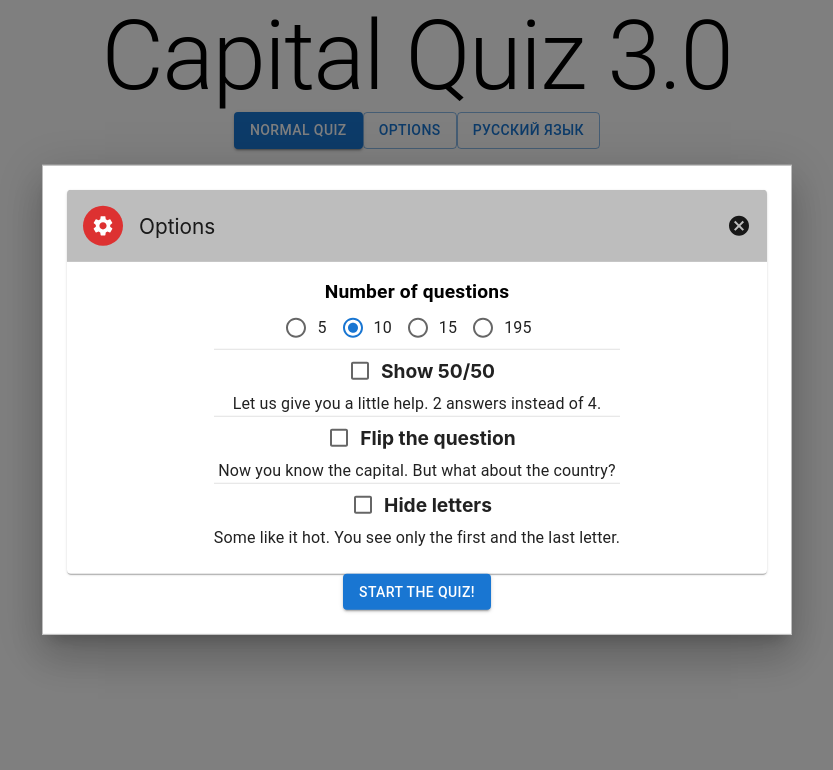
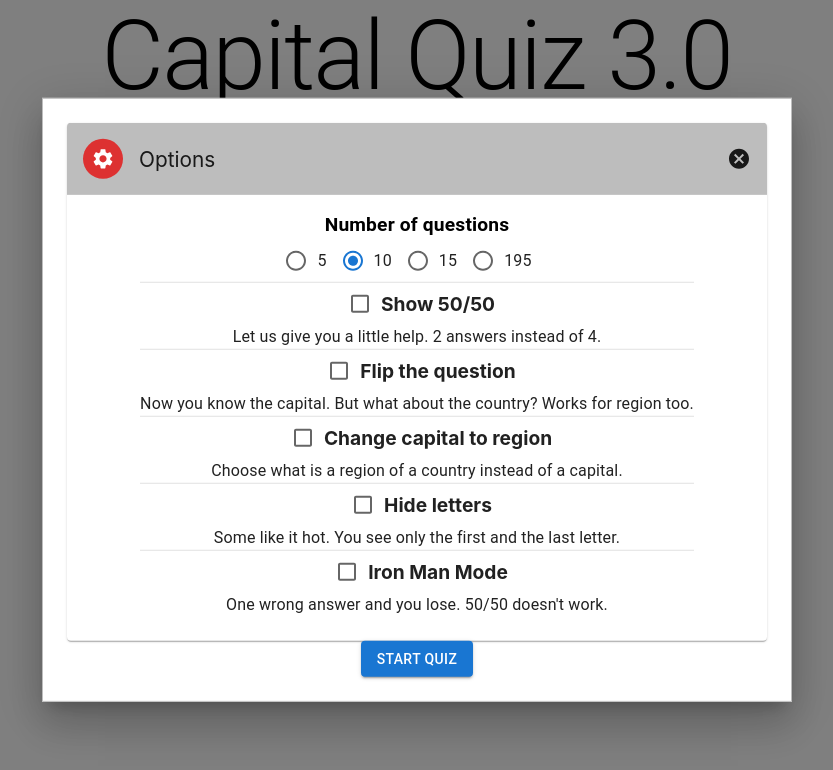
Before and after one commit to Vozika/new-super-quiz, a React (Create React App) app: page / in a window 1280 px wide. Both pictures are taken after a click on the button "OPTIONS". Shown: the top 770 px of the page, without its empty margins (223-1056 px from the left). Built offline with nearby package versions, Linux system fonts and the light colour scheme.

Commit message:
That's All?

```diff
--- a/src/App.js
+++ b/src/App.js
@@ -43,17 +43,24 @@ import {
   setLessAnswers,
   setInterfaceText,
   setTranslations,
+  setShow5050,
 } from "./features/options/optionsSlice";
 
-import { setIsButtonClicked } from "./features/utilities/utilitiesSlice";
+import {
+  setIsButtonClicked,
+  setLocalStorageData,
+} from "./features/utilities/utilitiesSlice";
 
 function App() {
   const dispatch = useDispatch();
+
   const { start, main, finish } = useSelector((store) => store.structure);
   const { data, usedData, subject, object } = useSelector(
     (store) => store.engine
   );
-  const { isButtonClicked } = useSelector((store) => store.utilities);
+  const { isButtonClicked, localStorageData } = useSelector(
+    (store) => store.utilities
+  );
   const { currentQuestion } = useSelector((store) => store.score);
   const {
     numberOfQuestions,
@@ -62,6 +69,9 @@ function App() {
     RU,
     translations,
     flip,
+    region,
+    ironMan,
+    lessAnswers,
   } = useSelector((store) => store.options);
 
   // Standart function for a random number
@@ -127,6 +137,9 @@ function App() {
         );
 
         if (
+          //For flip and region both
+          itemFromData[object].translations.en !==
+            usedData[usedData.length - 1][object].translations.en &&
           itemFromData[subject].translations.en !==
             usedData[usedData.length - 1][subject].translations.en &&
           wrongAnswers.find(
@@ -155,9 +168,21 @@ function App() {
   }
 
   function questionText() {
-    const questionText = flip
-      ? interfaceText.QUESTION_TEXT_FLIP
-      : interfaceText.QUESTION_TEXT;
+    let questionText = "";
+
+    switch (true) {
+      case flip && region:
+        questionText = interfaceText.QUESTION_REGION_TEXT_FLIP;
+        break;
+      case flip:
+        questionText = interfaceText.QUESTION_TEXT_FLIP;
+        break;
+      case region:
+        questionText = interfaceText.QUESTION_REGION_TEXT;
+        break;
+      default:
+        questionText = interfaceText.QUESTION_TEXT;
+    }
     return questionText;
   }
 
@@ -172,10 +197,21 @@ function App() {
 
   function answerClicked(isCorrect) {
     if (!isButtonClicked) {
+      if (lessAnswers) {
+        localStorage.option5050 = Number(localStorage.option5050) + 1;
+      }
       if (isCorrect) {
         dispatch(setScore());
         dispatch(setRightAnswer());
+        localStorage.rightAnswers = Number(localStorage.rightAnswers) + 1;
       } else {
+        localStorage.wrongAnswers = Number(localStorage.wrongAnswers) + 1;
+        if (ironMan) {
+          setTimeout(() => {
+            finishIronMan();
+          }, 900);
+        }
+
         dispatch(setWrongAnswer());
       }
     }
@@ -192,12 +228,28 @@ function App() {
     }
   }
 
+  function ironManToLocalStorage() {
+    if (currentQuestion > localStorage.getItem("ironManStreak")) {
+      localStorage.setItem("ironManStreak", currentQuestion);
+    }
+  }
+
   function finishQuiz() {
     if (currentQuestion === numberOfQuestions.current && main) {
+      localStorage.gamesFinished = Number(localStorage.gamesFinished) + 1;
+      if (ironMan) {
+        ironManToLocalStorage();
+      }
       dispatch(setMain(false));
       dispatch(setFinish(true));
       return;
     }
+  }
+
+  function finishIronMan() {
+    dispatch(setMain(false));
+    dispatch(setFinish(true));
+    return;
   }
 
   function clearAllScores() {
@@ -209,10 +261,12 @@ function App() {
   }
 
   function playAgain() {
+    if (ironMan) {
+      localStorage.ironManAttempts = Number(localStorage.ironManAttempts) + 1;
+    }
     clearAllScores();
     dispatch(setFinish(false));
     dispatch(setMain(true));
-
     quiz();
   }
 
@@ -227,15 +281,31 @@ function App() {
     firstSlice();
   }, []);
 
+  function toLocalStorage() {
+    Object.keys(localStorageData).map(
+      (data) => !localStorage.getItem(data) && localStorage.setItem(data, 0)
+    );
+  }
+
   useEffect(() => {
-    if (flip) {
+    setLocalStorageData();
+  }, []);
+
+  useEffect(() => {
+    toLocalStorage();
+  }, []);
+
+  useEffect(() => {
+    if (flip && !region) {
       dispatch(setSubject("name"));
       dispatch(setObject("capital"));
-    }
-  });
-
-  useEffect(() => {
-    if (!flip) {
+    } else if (flip && region) {
+      dispatch(setSubject("name"));
+      dispatch(setObject("region"));
+    } else if (region) {
+      dispatch(setSubject("region"));
+      dispatch(setObject("name"));
+    } else {
       dispatch(setSubject("capital"));
       dispatch(setObject("name"));
     }
@@ -246,12 +316,15 @@ function App() {
       dispatch(setInterfaceText(interfaceEN));
       dispatch(setTranslations("en"));
     }
+    if (RU) {
+      dispatch(setInterfaceText(interfaceRU));
+      dispatch(setTranslations("ru"));
+    }
   });
 
   useEffect(() => {
-    if (RU) {
-      dispatch(setInterfaceText(interfaceRU));
-      dispatch(setTranslations("ru"));
+    if (ironMan) {
+      dispatch(setShow5050(false));
     }
   });
 
@@ -269,12 +342,17 @@ function App() {
   }
 
   function startQuiz() {
+    if (ironMan) {
+      localStorage.ironManAttempts = Number(localStorage.ironManAttempts) + 1;
+    }
     quiz();
   }
 
+  console.log(localStorage);
+
   return (
     <div className="App">
-      {start && <Start startQuiz={startQuiz} />}
+      {start && <Start startQuiz={startQuiz} toLocalStorage={toLocalStorage} />}
       {main && (
         <>
           <Question />
--- a/src/components/options/Options.jsx
+++ b/src/components/options/Options.jsx
@@ -24,6 +24,8 @@ import {
   switchShow5050,
   switchHideLetters,
   setOptions,
+  switchRegion,
+  switchIronMan,
 } from "../../features/options/optionsSlice";
 
 import {
@@ -48,8 +50,15 @@ const style = {
 const Options = ({ startQuiz }) => {
   const dispatch = useDispatch();
 
-  const { interfaceText, numberOfQuestions, show5050, hideLetters, flip } =
-    useSelector((store) => store.options);
+  const {
+    interfaceText,
+    numberOfQuestions,
+    show5050,
+    hideLetters,
+    flip,
+    region,
+    ironMan,
+  } = useSelector((store) => store.options);
 
   return (
     <Box sx={style}>
@@ -144,7 +153,8 @@ const Options = ({ startQuiz }) => {
               disableTypography
               control={<Checkbox />}
               label={interfaceText.SHOW5050}
-              checked={show5050 ? true : false}
+              checked={show5050 && !ironMan ? true : false}
+              disabled={ironMan ? true : false}
               onChange={() => dispatch(switchShow5050())}
             />
             <Typography sx={{ fontSize: "1rem", marginBottom: 0 }}>
@@ -185,12 +195,56 @@ const Options = ({ startQuiz }) => {
               }}
               disableTypography
               control={<Checkbox />}
+              label={interfaceText.REGION}
+              checked={region ? true : false}
+              onChange={() => {
+                dispatch(switchRegion());
+              }}
+            />
+            <Typography sx={{ fontSize: "1rem", marginBottom: 0 }}>
+              {interfaceText.REGION_DESC}
+            </Typography>
+
+            <Divider sx={{ margin: 0 }} />
+
+            <FormControlLabel
+              sx={{
+                margin: 0,
+                justifyContent: "center",
+                alignItems: "center",
+                fontSize: "1.2rem",
+                fontWeight: "bold",
+              }}
+              disableTypography
+              control={<Checkbox />}
               label={interfaceText.HIDE_LETTERS}
               checked={hideLetters ? true : false}
               onChange={() => dispatch(switchHideLetters())}
             />
             <Typography sx={{ fontSize: "1rem", marginBottom: 0 }}>
               {interfaceText.HIDE_LETTERS_DESC}
+            </Typography>
+
+            <Divider sx={{ margin: 0 }} />
+
+            <FormControlLabel
+              sx={{
+                margin: 0,
+                justifyContent: "center",
+                alignItems: "center",
+                fontSize: "1.2rem",
+                fontWeight: "bold",
+              }}
+              disableTypography
+              control={<Checkbox />}
+              label={interfaceText.IRON_MAN_MODE}
+              checked={ironMan ? true : false}
+              onChange={() => {
+                dispatch(switchIronMan());
+              }}
+            />
+            <Typography sx={{ fontSize: "1rem", marginBottom: 0 }}>
+              {interfaceText.IRON_MAN_MODE_DESC}
             </Typography>
           </FormControl>
         </CardContent>
--- a/src/components/start/Start.jsx
+++ b/src/components/start/Start.jsx
@@ -7,7 +7,11 @@ import {
   setModal,
 } from "../../features/structure/structureSlice";
 
-import { switchRU } from "../../features/options/optionsSlice";
+import { switchRU, setOptions } from "../../features/options/optionsSlice";
+import {
+  setStatistics,
+  setLocalStorageData,
+} from "../../features/utilities/utilitiesSlice";
 
 import Typography from "@mui/material/Typography";
 import Button from "@mui/material/Button";
@@ -15,13 +19,13 @@ import Modal from "@mui/material/Modal";
 import Backdrop from "@mui/material/Backdrop";
 
 import Options from "../options/Options";
+import Statistics from "../statistics/Statistics";
 
-const Start = ({ startQuiz }) => {
-  const { interfaceText } = useSelector((store) => store.options);
+const Start = ({ startQuiz, toLocalStorage }) => {
+  const { interfaceText, options } = useSelector((store) => store.options);
   const { modal } = useSelector((store) => store.structure);
+  const { statistics } = useSelector((store) => store.utilities);
   const dispatch = useDispatch();
-
-
 
   return (
     <div>
@@ -32,6 +36,8 @@ const Start = ({ startQuiz }) => {
         aria-describedby="transition-modal-description"
         open={modal}
         onClose={() => {
+          dispatch(setStatistics(false));
+          dispatch(setOptions(false));
           dispatch(setModal(false));
         }}
         closeAfterTransition
@@ -41,7 +47,8 @@ const Start = ({ startQuiz }) => {
         }}
       >
         <>
-          <Options startQuiz={startQuiz} />
+          {options && <Options startQuiz={startQuiz} />}
+          {statistics && <Statistics toLocalStorage={toLocalStorage} />}
         </>
       </Modal>
 
@@ -53,15 +60,26 @@ const Start = ({ startQuiz }) => {
           startQuiz();
         }}
       >
-        {interfaceText.NORMAL_QUIZ}
+        {interfaceText.START_QUIZ}
       </Button>
       <Button
         variant="outlined"
         onClick={() => {
+          dispatch(setOptions(true));
           dispatch(setModal(true));
         }}
       >
         {interfaceText.OPTIONS}
+      </Button>
+      <Button
+        variant="outlined"
+        onClick={() => {
+          dispatch(setLocalStorageData());
+          dispatch(setStatistics(true));
+          dispatch(setModal(true));
+        }}
+      >
+        {interfaceText.STATISTICS}
       </Button>
       <Button
         variant="outlined"
--- /dev/null
+++ b/src/components/statistics/Statistics.jsx
@@ -0,0 +1,112 @@
+import React from "react";
+import Typography from "@mui/material/Typography";
+import Box from "@mui/material/Box";
+import Table from "@mui/material/Table";
+import TableBody from "@mui/material/TableBody";
+import TableCell from "@mui/material/TableCell";
+import TableContainer from "@mui/material/TableContainer";
+import TableHead from "@mui/material/TableHead";
+import TableRow from "@mui/material/TableRow";
+import Paper from "@mui/material/Paper";
+import Button from "@mui/material/Button";
+
+import { useSelector, useDispatch } from "react-redux";
+
+import { resetLocalStorageData } from "../../features/utilities/utilitiesSlice";
+
+const style = {
+  textAlign: "center",
+  position: "absolute",
+  top: "50%",
+  left: "50%",
+  transform: "translate(-50%, -50%)",
+  width: "min(90%, 700px)",
+  bgcolor: "background.paper",
+  border: "1px solid #bdbdbd",
+  boxShadow: 24,
+  p: 3,
+};
+
+const Statistics = ({ toLocalStorage }) => {
+  const dispatch = useDispatch();
+  const { interfaceText } = useSelector((store) => store.options);
+  const { localStorageData } = useSelector((store) => store.utilities);
+
+  function createData(name, value) {
+    return { name, value };
+  }
+
+  const rows = [
+    createData(
+      interfaceText.All_TIME_RIGHT_ANSWERS,
+      localStorageData.rightAnswers
+    ),
+    createData(
+      interfaceText.All_TIME_WRONG_ANSWERS,
+      localStorageData.wrongAnswers
+    ),
+    createData(
+      interfaceText.RIGHT_ANSWERS_ON_AVERAGE,
+      Number(localStorageData.rightAnswers) > 0 &&
+        Math.round(
+          (Number(localStorageData.rightAnswers) /
+            (Number(localStorageData.rightAnswers) +
+              Number(localStorageData.wrongAnswers))) *
+            100
+        )
+    ),
+    createData(interfaceText.LONGEST_IRON_MAN, localStorageData.ironManStreak),
+    createData(
+      interfaceText.IRON_MAN_ATTEMPTS,
+      localStorageData.ironManAttempts
+    ),
+    createData(interfaceText.OPTION5050_USED, localStorageData.option5050),
+    createData(interfaceText.GAMES_FINISHED, localStorageData.gamesFinished),
+  ];
+
+  return (
+    <>
+      <Box sx={style}>
+        <Typography variant="h3">{interfaceText.STATISTICS}</Typography>
+
+        <TableContainer component={Paper}>
+          <Table>
+            <TableBody>
+              {rows.map((row) => (
+                <TableRow
+                  key={row.name}
+                  sx={{ "&:last-child td, &:last-child th": { border: 0 } }}
+                >
+                  <TableCell
+                    component="th"
+                    scope="row"
+                    sx={{ fontSize: "1rem" }}
+                  >
+                    {row.name}
+                  </TableCell>
+                  <TableCell align="right" sx={{ fontSize: "1rem" }}>
+                    {row.value}
+                  </TableCell>
+                </TableRow>
+              ))}
+            </TableBody>
+          </Table>
+        </TableContainer>
+        <br />
+        <Button
+          variant="contained"
+          size="large"
+          onClick={() => {
+            localStorage.clear();
+            toLocalStorage();
+            dispatch(resetLocalStorageData());
+          }}
+        >
+          Clear Statistics
+        </Button>
+      </Box>
+    </>
+  );
+};
+
+export default Statistics;
--- a/src/features/options/optionsSlice.js
+++ b/src/features/options/optionsSlice.js
@@ -20,6 +20,7 @@ const initialState = {
   translations: "",
   statistics: false,
   options: false,
+  region: false
 };
 
 const optionsSlice = createSlice({
@@ -47,8 +48,8 @@ const optionsSlice = createSlice({
     setNumberOfQuestions: (state, action) => {
       state.numberOfQuestions.current = action.payload;
     },
-    setIronMan: (state, action) => {
-      state.ironMan = action.payload;
+    switchIronMan: (state) => {
+      state.ironMan = !state.ironMan;
     },
     setIronManModal: (state, action) => {
       state.ironManModal = action.payload;
@@ -77,6 +78,9 @@ const optionsSlice = createSlice({
     setTranslations: (state, action) => {
       state.translations = action.payload;
     },
+    switchRegion: (state) => {
+      state.region = !state.region;
+    },
   },
 });
 
@@ -88,7 +92,7 @@ export const {
   switchFlip,
   setFlip,
   setNumberOfQuestions,
-  setIronMan,
+  switchIronMan,
   setIronManModal,
   switchHideLetters,
   setHideLetters,
@@ -98,6 +102,7 @@ export const {
   setStatistics,
   setOptions,
   setTranslations,
+  switchRegion
 } = optionsSlice.actions;
 
 export default optionsSlice.reducer;
--- a/src/features/utilities/utilitiesSlice.js
+++ b/src/features/utilities/utilitiesSlice.js
@@ -2,6 +2,15 @@ import { createSlice } from "@reduxjs/toolkit";
 
 const initialState = {
   isButtonClicked: false,
+  localStorageData: {
+    ironManStreak: 0,
+    ironManAttempts: 0,
+    rightAnswers: 0,
+    wrongAnswers: 0,
+    option5050: 0,
+    gamesFinished: 0,
+  },
+  statistics: false,
 };
 
 const utilitiesSlice = createSlice({
@@ -11,9 +20,30 @@ const utilitiesSlice = createSlice({
     setIsButtonClicked: (state, action) => {
       state.isButtonClicked = action.payload;
     },
+    setStatistics: (state, action) => {
+      state.statistics = action.payload;
+    },
+    setLocalStorageData: (state) => {
+      state.localStorageData = {
+        ironManStreak: localStorage.getItem("ironManStreak"),
+        ironManAttempts: localStorage.getItem("ironManAttempts"),
+        rightAnswers: localStorage.getItem("rightAnswers"),
+        wrongAnswers: localStorage.getItem("wrongAnswers"),
+        option5050: localStorage.getItem("option5050"),
+        gamesFinished: localStorage.getItem("gamesFinished"),
+      };
+    },
+    resetLocalStorageData: (state) => {
+      state.localStorageData = initialState.localStorageData;
+    },
   },
 });
 
-export const { setIsButtonClicked } = utilitiesSlice.actions;
+export const {
+  setIsButtonClicked,
+  setStatistics,
+  setLocalStorageData,
+  resetLocalStorageData,
+} = utilitiesSlice.actions;
 
 export default utilitiesSlice.reducer;
--- a/src/interface.js
+++ b/src/interface.js
@@ -2,19 +2,19 @@ export const interfaceEN = {
   MAIN_TITLE: "Capital Quiz 3.0",
   OPTIONS: "Options",
   IRON_MAN_MODE: "Iron Man Mode",
-  IRON_MAN_MODE_DESC: "195 questions. 50/50 doesn't work. One wrong answer and you lose. How long can you stand?",
-  NORMAL_QUIZ: "Normal Quiz",
+  IRON_MAN_MODE_DESC: "One wrong answer and you lose. 50/50 doesn't work.",
+  NORMAL_QUIZ: "Start Quiz",
   CHANGE_LANGUAGE: "Русский Язык",
   I_WANT_TO_KNOW: "I want to know",
   NUMBER_OF_QUESTIONS: "Number of questions",
   FLIP: "Flip the question",
-  FLIP_DESC: "Now you know the capital. But what about the country?",
+  FLIP_DESC: "Now you know the capital. But what about the country? Works for region too.",
   SHOW5050: "Show 50/50",
   BUTTON_5050: "50/50",
   SHOW5050_DESC: "Let us give you a little help. 2 answers instead of 4.",
   HIDE_LETTERS: "Hide letters",
   HIDE_LETTERS_DESC: "Some like it hot. You see only the first and the last letter.",
-  START_QUIZ: "Start the Quiz!",
+  START_QUIZ: "Start Quiz",
   RIGHT: "Right",
   WRONG: "Wrong",
   OUT_OF: "out of",
@@ -25,7 +25,9 @@ export const interfaceEN = {
   QUESTIONS_CORRECT: "questions correct.",
   CLEAR_STREAK: "Clear Streak",
   QUESTION_TEXT: "Choose the capital of this country:",
+  QUESTION_REGION_TEXT: "Choose the region of this country:",
   QUESTION_TEXT_FLIP: "Choose the country of this capital:",
+  QUESTION_REGION_TEXT_FLIP: "Choose the country in this region:",
   STATISTICS: "Statistics",
   All_TIME_RIGHT_ANSWERS: "All time right answers:",
   All_TIME_WRONG_ANSWERS: "All time wrong answers:",
@@ -34,25 +36,27 @@ export const interfaceEN = {
   OPTION5050_USED: "50/50 used:",
   GAMES_FINISHED: "Games finished: ",
   IRON_MAN_ATTEMPTS: "Iron Man attempts: ",
+  REGION: "Change capital to region",
+  REGION_DESC: "Choose what is a region of a country instead of a capital."
 };
 
 export const interfaceRU = {
   MAIN_TITLE: "Столица Квиз 3.0",
   OPTIONS: "Настройки",
-  IRON_MAN_MODE: "Железные Яйца",
-  IRON_MAN_MODE_DESC: "195 вопросов. 50/50 не работает. Одна ошибка и проигрыш. Сколько сможете продержаться?",
-  NORMAL_QUIZ: "Обычный Квиз",
+  IRON_MAN_MODE: "Железный Человек",
+  IRON_MAN_MODE_DESC: "Одна ошибка и проигрыш. 50/50 не работает.",
+  NORMAL_QUIZ: "Начать Квиз",
   CHANGE_LANGUAGE: "English",
   I_WANT_TO_KNOW: "Хочу узнать",
   NUMBER_OF_QUESTIONS: "Количество вопросов",
   FLIP: "Наоборот",
-  FLIP_DESC: "Столица известна, отгадайте страну.",
+  FLIP_DESC: "Столица известна, отгадайте страну. Работает с регионом тоже.",
   SHOW5050: "Показать 50/50",
   BUTTON_5050: "50/50",
   SHOW5050_DESC: "Немного помощи не помешает. 2 ответа вместо 4-х.",
   HIDE_LETTERS: "Спрятать буквы",
   HIDE_LETTERS_DESC: "Для любителей трудностей. Видны только первая и последняя буквы ответа.",
-  START_QUIZ: "Начать",
+  START_QUIZ: "Начать Квиз",
   RIGHT: "Верно",
   WRONG: "Неверно",
   OUT_OF: "из",
@@ -63,7 +67,9 @@ export const interfaceRU = {
   QUESTIONS_CORRECT: "правильно.",
   CLEAR_STREAK: "Очистить запись",
   QUESTION_TEXT: "Выберите столицу этой страны:",
+  QUESTION_REGION_TEXT: "Выберите регион этой страны:",
   QUESTION_TEXT_FLIP: "Выберите страну этой столицы:",
+  QUESTION_REGION_TEXT_FLIP: "Выберите страну в этом регионе:",
   STATISTICS: "Статистика",
   All_TIME_RIGHT_ANSWERS: "Верных ответов за всё время:",
   All_TIME_WRONG_ANSWERS: "Неверных ответов за всё время:",
@@ -72,4 +78,6 @@ export const interfaceRU = {
   OPTION5050_USED: "50/50 использовано:",
   GAMES_FINISHED: "Всего игр закончено: ",
   IRON_MAN_ATTEMPTS: "Количество ЖЯ попыток: ",
+  REGION: "Регион вместо столицы",
+  REGION_DESC: "Отгадайте регион страны вместо столицы."
 };
```
